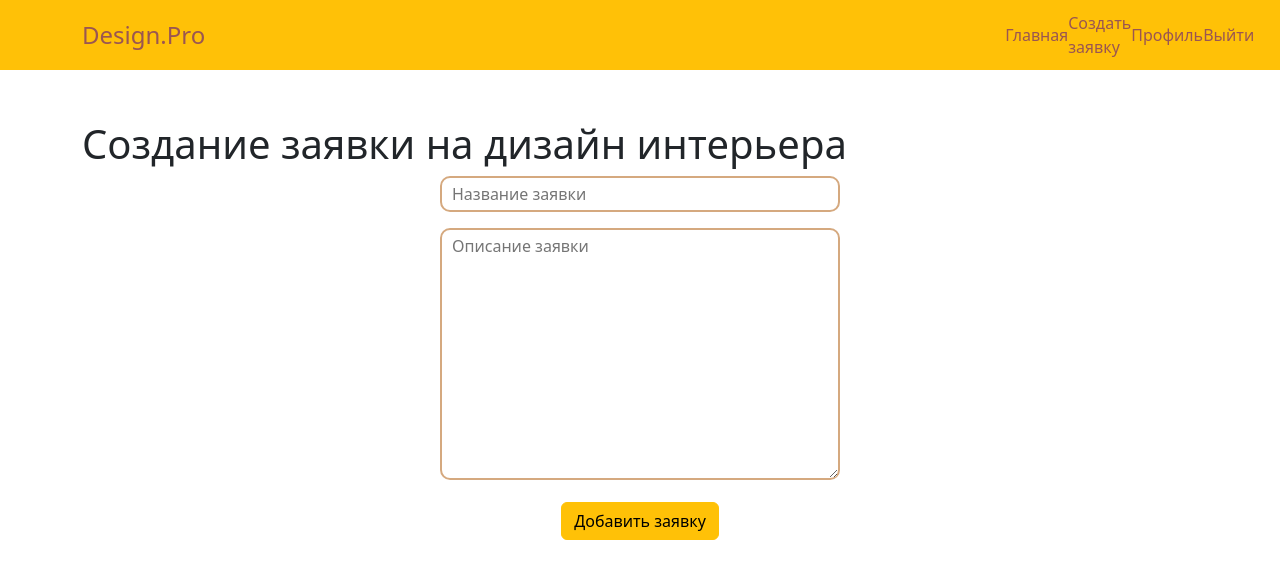
After one commit to rumnwwx/second_practice, a Django app: page /catalog/design_request/ in a window 1280 px wide. The commit adds this page. Shown: the top 579 px of the page. Run offline with Django 5.2, Linux system fonts and the light colour scheme; a user stored in the database is signed in; some libraries are stand-ins or nearby versions.

Commit message:
create "design requests create"

```diff
--- a/DesignPro/catalog/forms.py
+++ b/DesignPro/catalog/forms.py
@@ -1,6 +1,6 @@
 from django import forms
 from django.core.exceptions import ValidationError
-from .models import CustomUser
+from .models import CustomUser, DesignRequests
 from django.contrib.auth import authenticate
 from django.utils.safestring import mark_safe
 
@@ -92,3 +92,24 @@ class CustomUserLoginForm(forms.Form):
         })
     )
     password = forms.CharField(label="", widget=forms.PasswordInput)
+
+
+class DesignRequestForm(forms.ModelForm):
+    title = forms.CharField(
+        label="",
+        max_length=100,
+        widget=forms.TextInput(attrs={
+            'placeholder': 'Название заявки'
+        })
+    )
+
+    description = forms.CharField(
+        label="",
+        widget=forms.Textarea(attrs={
+            'placeholder': 'Описание заявки'
+        })
+    )
+
+    class Meta:
+        model = DesignRequests
+        fields = ['title', 'description']
--- a/DesignPro/catalog/models.py
+++ b/DesignPro/catalog/models.py
@@ -1,5 +1,6 @@
 from django.db import models
 from django.contrib.auth.models import AbstractUser
+
 
 class CustomUser(AbstractUser):
     username = models.CharField(max_length=150, unique=True)
@@ -16,3 +17,13 @@ class CustomUser(AbstractUser):
 
     def __str__(self):
         return self.username
+
+
+class DesignRequests(models.Model):
+    user = models.ForeignKey(CustomUser, on_delete=models.CASCADE)
+    title = models.CharField(max_length=200)
+    description = models.TextField()
+    created_at = models.DateTimeField(auto_now_add=True)
+
+    def __str__(self):
+        return self.title
--- a/DesignPro/catalog/static/css/style.css
+++ b/DesignPro/catalog/static/css/style.css
@@ -36,3 +36,10 @@ form > ul{
 body > main > form > p:nth-child(9) > label > a {
     margin-right: 8px;
 }
+
+#id_description{
+    width: 400px;
+    padding: 4px 10px;
+    border: 2px solid #d5a97f;
+    border-radius: 10px;
+}
--- a/DesignPro/catalog/templates/base_generic.html
+++ b/DesignPro/catalog/templates/base_generic.html
@@ -23,6 +23,7 @@
             <a href="{% url 'index' %}" class="fs-4">Design.Pro</a>
             <a href="{% url 'index' %}">Главная</a>
             {% if user.is_authenticated %}
+            <a href="{% url 'design_request' %}">Создать заявку</a>
             <a href="{% url 'profile' %}">Профиль</a>
             <a href="{% url 'logout' %}">Выйти</a>
             {% else %}
@@ -47,13 +48,10 @@
     {% endif %}
         {% block agreement %}
         {% endblock %}
-
-
-
-    <div class="profile">
+        {% block design_request %}
+        {% endblock %}
         {% block profile %}
         {% endblock %}
-    </div>
 </main>
 </body>
 </html>
--- /dev/null
+++ b/DesignPro/catalog/templates/catalog/create_design_request.html
@@ -0,0 +1,13 @@
+{% extends 'base_generic.html' %}
+
+{% block title %}Заявка{% endblock %}
+
+
+{% block design_request %}
+<h1>Создание заявки на дизайн интерьера</h1>
+<form class="d-flex flex-column align-items-center" method="post" enctype="multipart/form-data">
+    {% csrf_token %}
+    {{ form.as_p }}
+    <button class="btn btn-warning" type="submit">Добавить заявку</button>
+</form>
+{% endblock %}
--- a/DesignPro/catalog/urls.py
+++ b/DesignPro/catalog/urls.py
@@ -1,5 +1,5 @@
 from django.urls import path
-from .views import index, custom_logout, UserProfileListView, user_agree
+from .views import index, custom_logout, UserProfileListView, DesignRequestCreateView
 from . import views
 from django.contrib.auth import views as auth_views
 
@@ -11,4 +11,5 @@ urlpatterns = [
     path('catalog/login/', views.Login.as_view(), name='login'),
     path('catalog/logout/', custom_logout, name='logout'),
     path('catalog/profile/', UserProfileListView.as_view(), name='profile'),
+    path('catalog/design_request/', DesignRequestCreateView.as_view(), name='design_request'),
 ]
--- a/DesignPro/catalog/views.py
+++ b/DesignPro/catalog/views.py
@@ -1,11 +1,13 @@
 from django.shortcuts import render
 from django.views import generic
-from .forms import CustomUserCreatingForm, CustomUserLoginForm
+from .forms import CustomUserCreatingForm, CustomUserLoginForm, DesignRequestForm
 from django.urls import reverse_lazy
 from django.views.generic.edit import FormView
 from django.contrib.auth import authenticate, login, logout as auth_logout
 from django.shortcuts import redirect
-from .models import CustomUser
+from .models import CustomUser, DesignRequests
+from django.views.generic import CreateView
+from django.contrib.auth.mixins import LoginRequiredMixin
 
 
 def index(request):
@@ -53,3 +55,14 @@ class UserProfileListView(generic.ListView):
 
 def user_agree(request):
     return render(request, 'catalog/user_agreement.html')
+
+
+class DesignRequestCreateView(LoginRequiredMixin, CreateView):
+    model = DesignRequests
+    form_class = DesignRequestForm
+    template_name = 'catalog/create_design_request.html'
+    success_url = '/catalog/profile/'
+
+    def form_valid(self, form):
+        form.instance.user = self.request.user
+        return super().form_valid(form)
```
Also changed, not shown: DesignPro/catalog/admin.py (+11 -3 lines), DesignPro/db.sqlite3.
